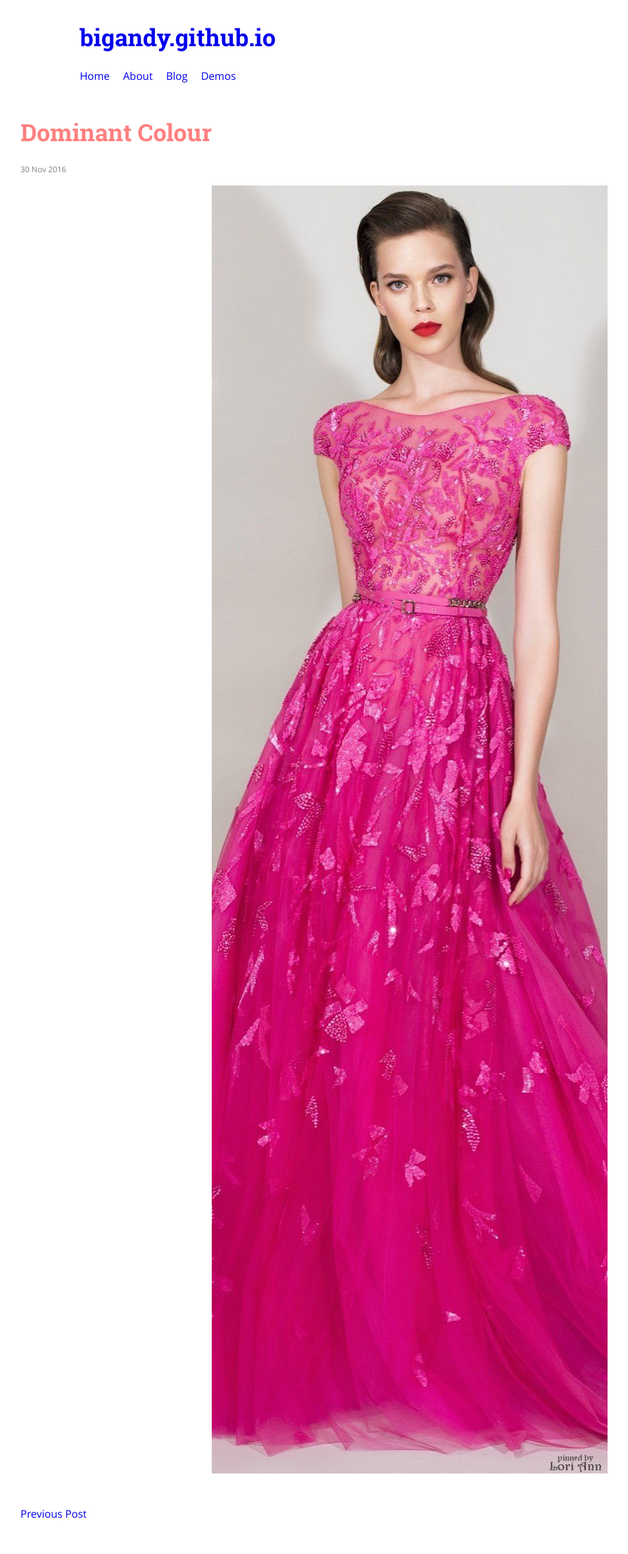
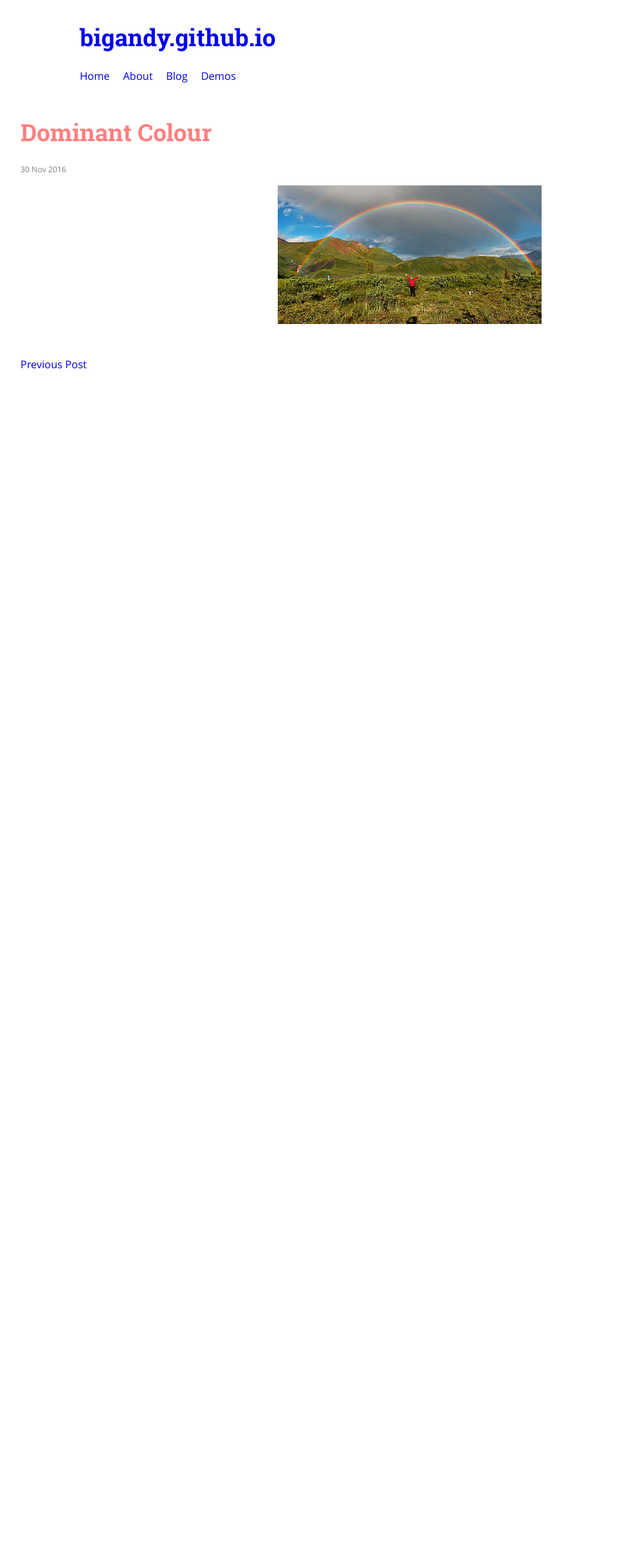
Before and after one commit to bigandy/bigandy.github.io, a Jekyll site: the page built from demos/_posts/2016-11-30-color-thief.md, in a window 1280 px wide. Shown: the whole page at 66% size, without its empty margins (19-971 px from the left). Built offline with Jekyll 4.4.1, drawn with Linux system fonts in a browser that asks for light colours; after the commit the page ends 900 px from its top, so only the background shows below that.

Commit message:
use rainbow image

```diff
--- a/demos/_posts/2016-11-30-color-thief.md
+++ b/demos/_posts/2016-11-30-color-thief.md
@@ -7,4 +7,6 @@ post-class: full-width
 custom-script: [<script src="/js/color-thief.js"></script><script src="/js/use-color-thief.js"></script>]
 ---
 
-<img src="/images/hot-pink.jpg" alt="hot pink dress" />
+
+
+<img src="/images/rainbow.jpg" />
```
